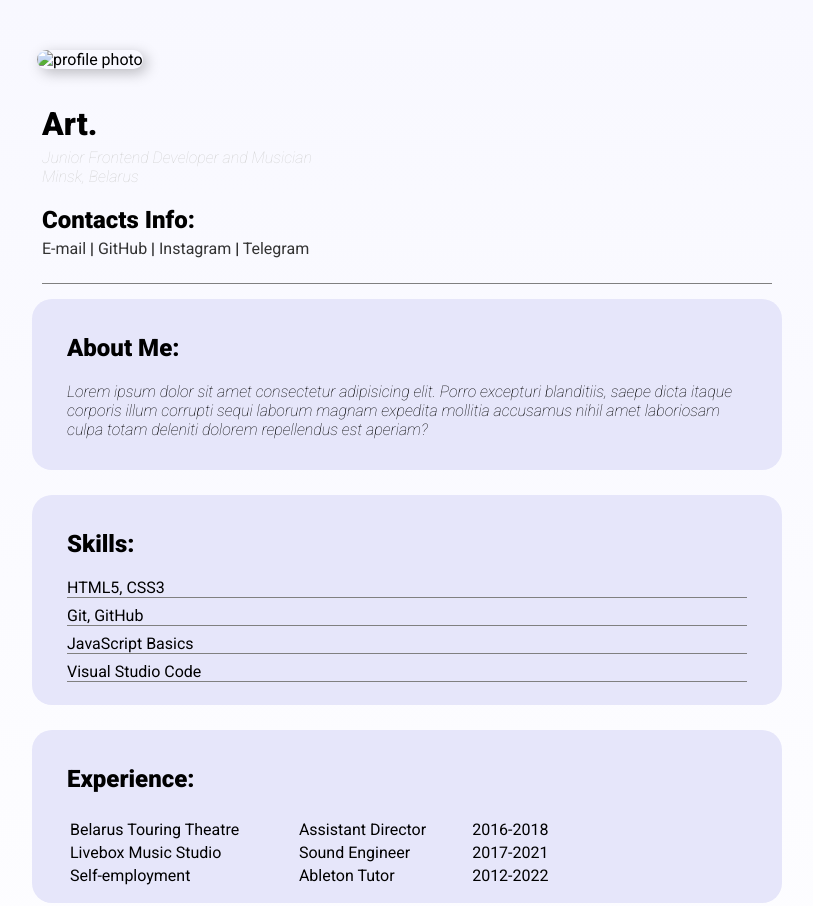
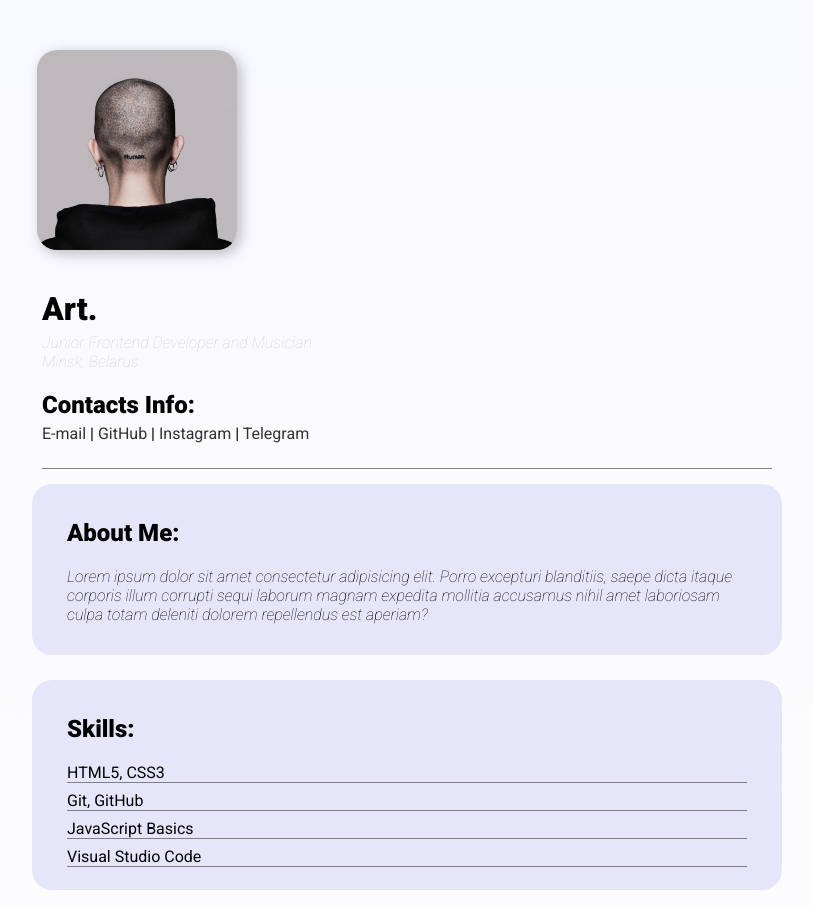
Before and after one commit to hiideme/resume, a plain HTML site: page index.html in a window 1280 px wide. Shown: the top 906 px of the page, without its empty margins (233-1046 px from the left). Drawn offline with Linux system fonts and the light colour scheme; the site is published under a folder, as on GitHub Pages, so addresses that start at the root find nothing.

Commit message:
refactor: update index.html

```diff
--- a/index.html
+++ b/index.html
@@ -13,7 +13,7 @@
 
     <div class="container">
         <header><nav></nav></header>
-        <div><img class="photo" src="/Resume/01_profile.jpeg" alt="profile photo" title="profile photo"></div>
+        <div><img class="photo" src="./01_profile.jpeg" alt="profile photo" title="profile photo"></div>
 
         <div class="info-name"><h1>Art.</h1>
             <p>Junior Frontend Developer and Musician</p>
```
